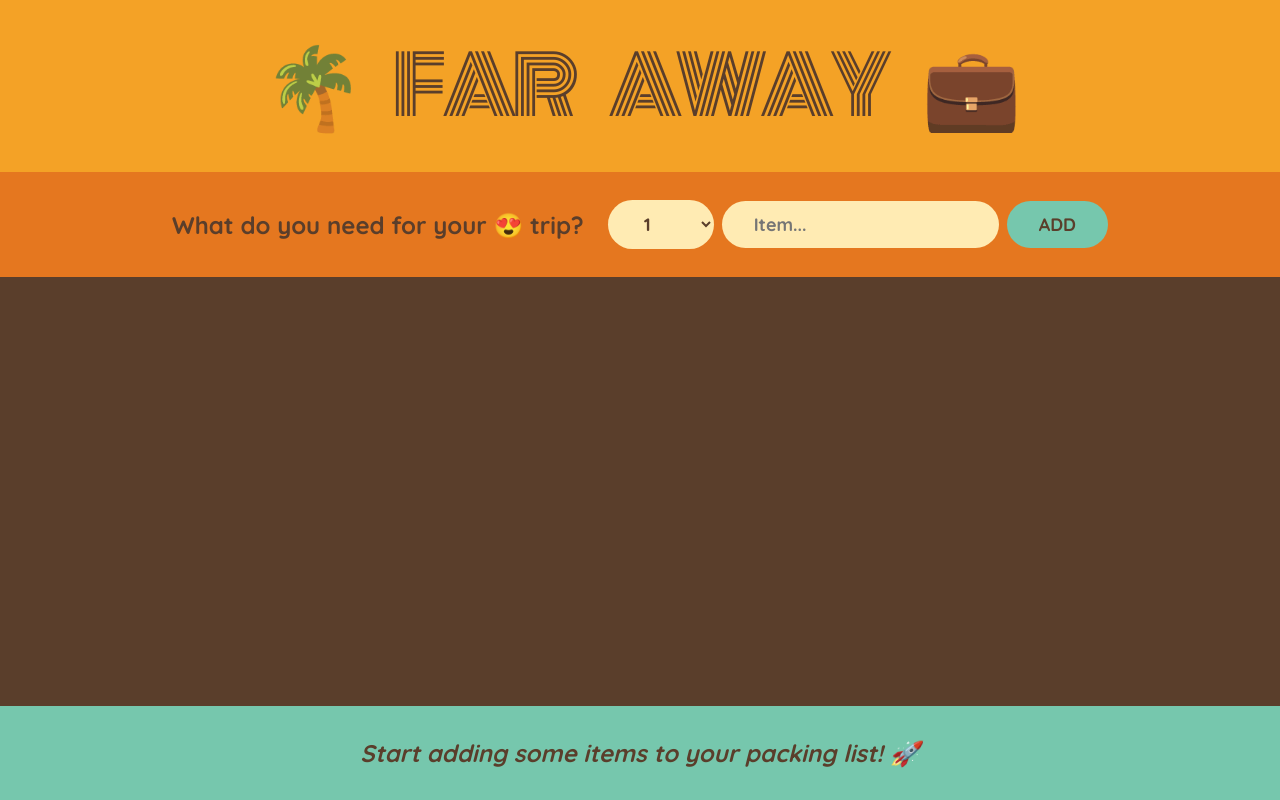
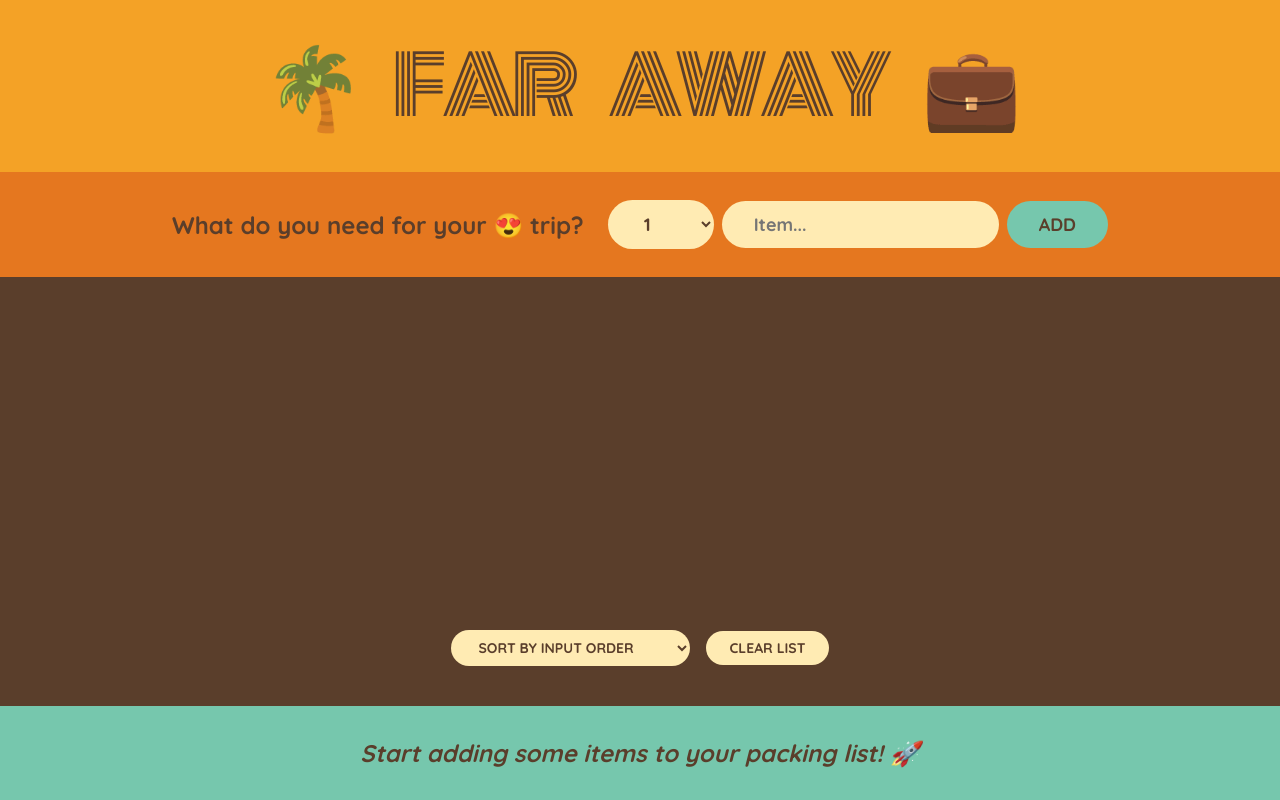
Before and after one commit to tholst952/travel-list, a React (Create React App) app: page / in a window 1280 px wide. Built offline with nearby package versions, Linux system fonts and the light colour scheme.

Commit message:
added sort and clear list button

```diff
--- a/src/App.js
+++ b/src/App.js
@@ -20,6 +20,14 @@
     );
   }
 
+  function handleClearList() {
+    const confirmed = window.confirm(
+      "Are you sure you want to delete all items?"
+    );
+
+    if (confirmed) setItems([]);
+  }
+
   return (
     <div className="app">
       <Logo />
@@ -28,6 +36,7 @@
         items={items}
         onDeleteItem={handleDeleteItem}
         onToggleItem={handleToggleItem}
+        onClearList={handleClearList}
       />
       <Stats items={items} />
     </div>
@@ -46,7 +55,6 @@
     e.preventDefault();
     if (!description) return;
     const newItem = { description, quantity, packed: false, id: Date.now() };
-    // console.log(newItem);
 
     onAddItems(newItem);
 
@@ -80,11 +88,36 @@
   );
 }
 
-function PackingList({ items, onDeleteItem, onToggleItem }) {
+function PackingList({ items, onDeleteItem, onToggleItem, onClearList }) {
+  const [sortBy, setSortBy] = useState("input");
+
+  let sortedItems;
+
+  switch (sortBy) {
+    case "input":
+      sortedItems = items;
+      break;
+
+    case "description":
+      sortedItems = items
+        .slice()
+        .toSorted((a, b) => a.description.localeCompare(b.description));
+      break;
+
+    case "packed":
+      sortedItems = items
+        .slice()
+        .toSorted((a, b) => Number(a.packed) - Number(b.packed));
+      break;
+
+    default:
+      sortedItems = items;
+  }
+
   return (
     <div className="list">
       <ul>
-        {items.map((item) => (
+        {sortedItems.map((item) => (
           <Item
             item={item}
             onDeleteItem={onDeleteItem}
@@ -93,6 +126,16 @@
           />
         ))}
       </ul>
+
+      <div className="actions">
+        <select value={sortBy} onChange={(e) => setSortBy(e.target.value)}>
+          <option value="input">Sort by Input Order</option>
+          <option value="description">Sort by Description</option>
+          <option value="packed">Sort by Packed Status</option>
+        </select>
+
+        <button onClick={onClearList}>Clear list</button>
+      </div>
     </div>
   );
 }
```
